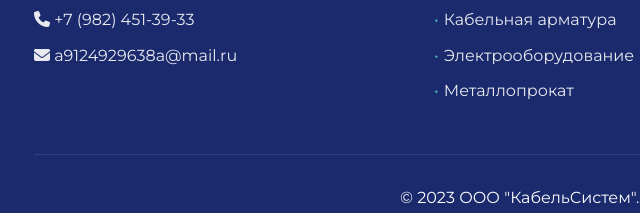
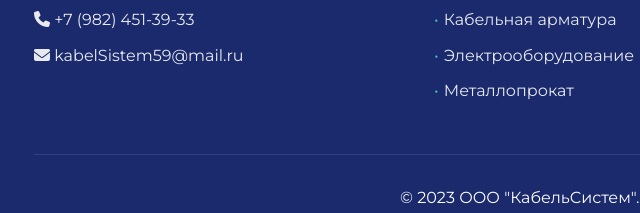
Before and after one commit to inseeee/cabelsystem.github.io, a plain HTML site: page сайт.html in a window 1280 px wide. Shown: the part 3503-3716 px from the top of the page, 26-666 px from the left. Drawn offline with Linux system fonts and the light colour scheme.

Commit message:
Update сайт.html

```diff
--- a/сайт.html
+++ b/сайт.html
@@ -799,7 +799,7 @@
                     <h3>Контакты</h3>
                     <p><i class="fas fa-map-marker-alt"></i> г. Пермь, ул. Куйбышева 50, оф. 99</p>
                     <p><i class="fas fa-phone"></i> +7 (982) 451-39-33</p>
-                    <p><i class="fas fa-envelope"></i> a9124929638a@mail.ru </p>
+                    <p><i class="fas fa-envelope"></i> kabelSistem59@mail.ru </p>
                 </div>
 
                 <div class="footer-section">
@@ -863,4 +863,5 @@
         });
     </script>
 </body>
+
 </html>
```
